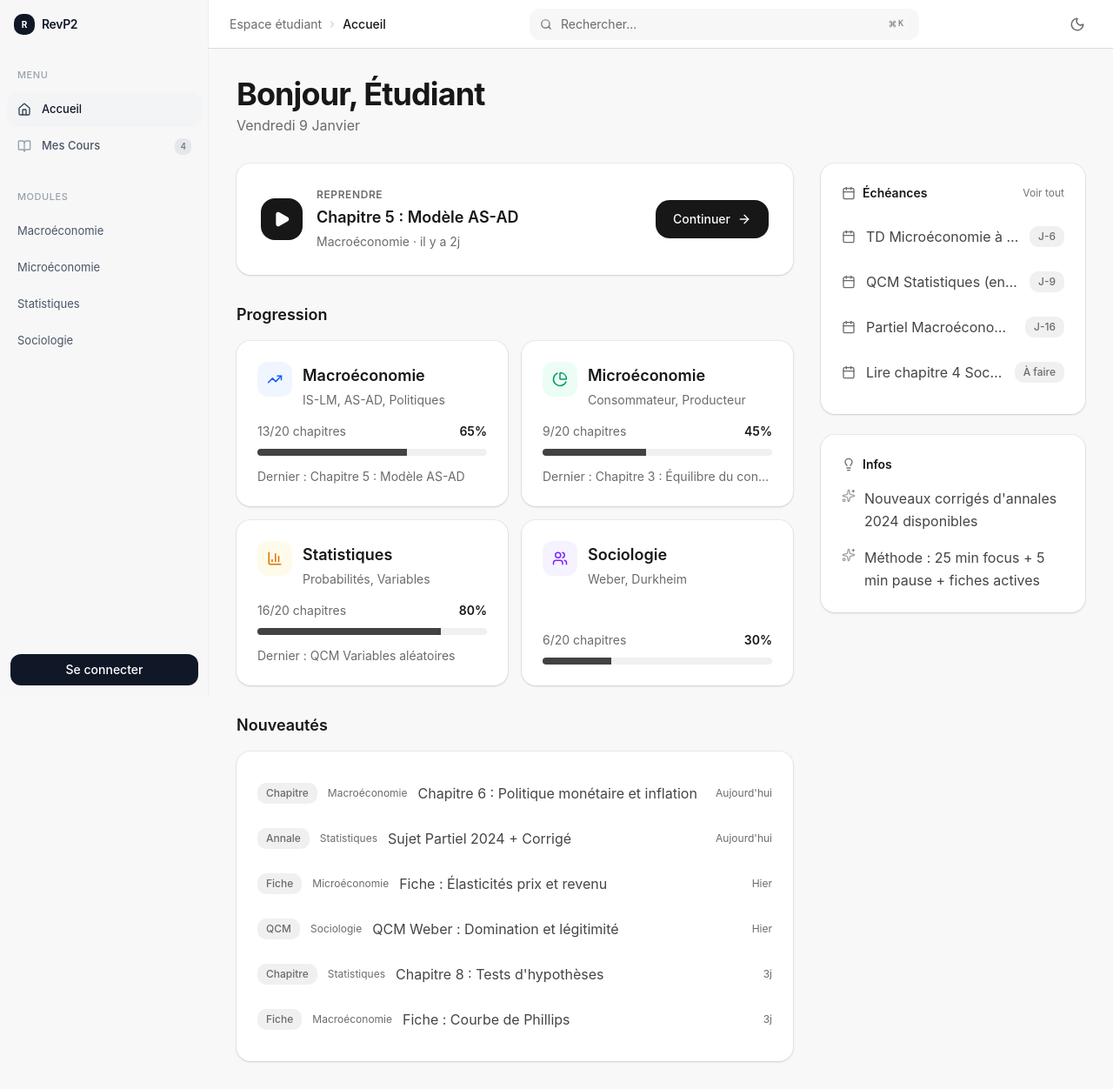
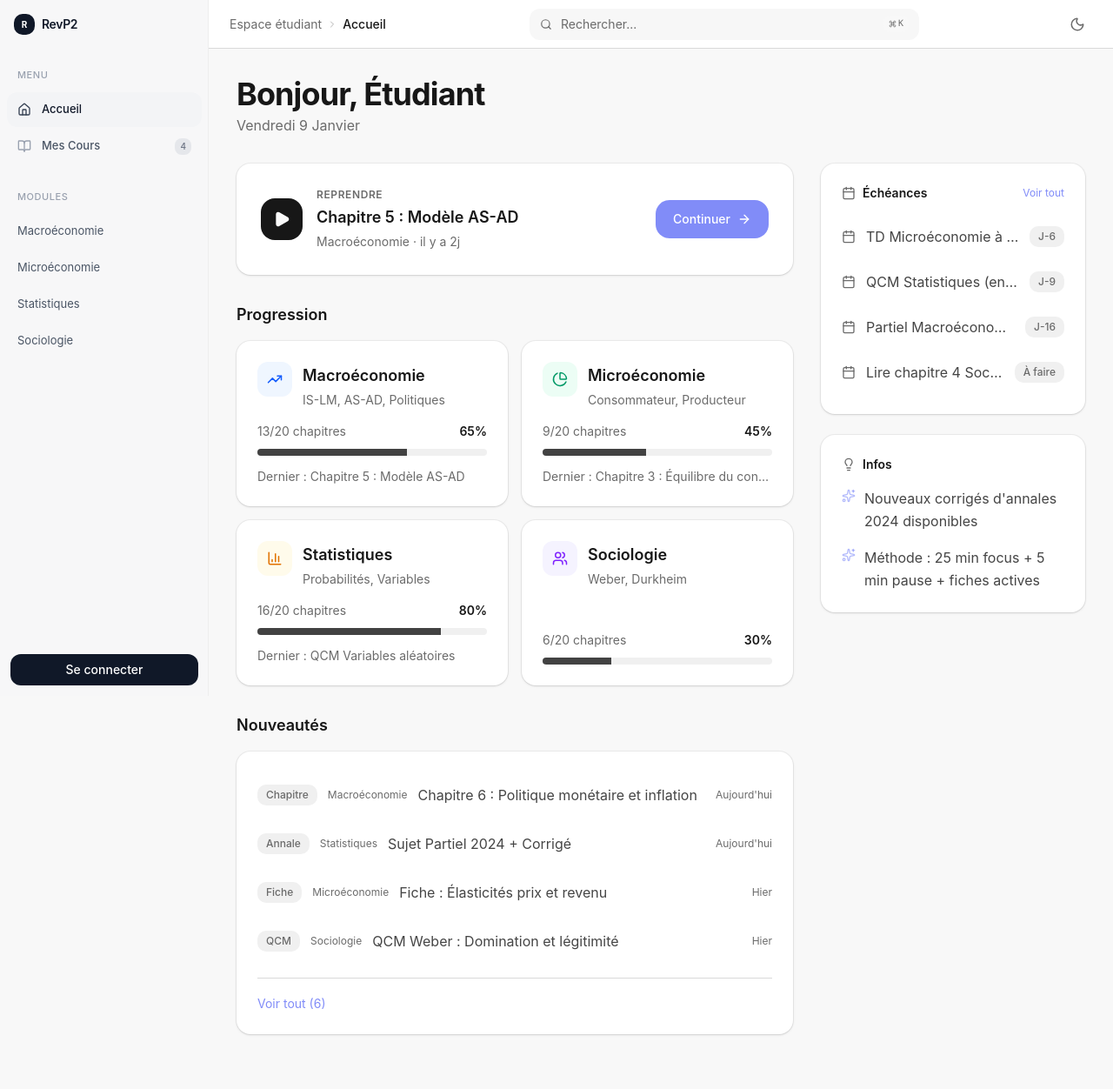
Before and after one commit to rbenhaga/L2_Eco, a React (Vite) app: page / in a window 1280 px wide. Shown: the whole page at 87% size. After the commit the page ends 1221 px from the top, so only its background shows below. Built offline with nearby package versions, Linux system fonts and the light colour scheme; no server answers.

Commit message:
feat(ui): E1+E2 polish - accent color + nouveautés density

```diff
--- a/src/index.css
+++ b/src/index.css
@@ -26,8 +26,8 @@
   --color-muted: #F0F0F0;
   --color-muted-foreground: #6B6B6B;
 
-  --color-accent: #F0F0F0;
-  --color-accent-foreground: #171717;
+  --color-accent: #818CF8;
+  --color-accent-foreground: #FFFFFF;
 
   --color-primary: #171717;
   --color-primary-foreground: #FAFAFA;
@@ -60,8 +60,8 @@ html.dark,
   --color-muted: #27272A;
   --color-muted-foreground: #A1A1AA;
 
-  --color-accent: #27272A;
-  --color-accent-foreground: #FAFAFA;
+  --color-accent: #A78BFA;
+  --color-accent-foreground: #FFFFFF;
 
   --color-primary: #FAFAFA;
   --color-primary-foreground: #18181B;
--- a/src/pages/Home.tsx
+++ b/src/pages/Home.tsx
@@ -77,7 +77,7 @@ function ResumeHero() {
 
                     <Link
                         to="/macro"
-                        className="inline-flex items-center gap-2 h-11 px-5 rounded-xl bg-primary text-primary-foreground text-sm font-medium hover:bg-primary/90 active:scale-[0.98] transition-all no-underline shrink-0 focus-visible:outline-none focus-visible:ring-2 focus-visible:ring-ring focus-visible:ring-offset-2"
+                        className="inline-flex items-center gap-2 h-11 px-5 rounded-xl bg-accent text-accent-foreground text-sm font-medium hover:bg-accent/90 active:scale-[0.98] transition-all no-underline shrink-0 focus-visible:outline-none focus-visible:ring-2 focus-visible:ring-accent focus-visible:ring-offset-2"
                     >
                         Continuer
                         <ArrowRight size={16} />
@@ -109,7 +109,7 @@ function ResumeHero() {
 
                 <Link
                     to={lastModule.href}
-                    className="inline-flex items-center gap-2 h-11 px-5 rounded-xl bg-primary text-primary-foreground text-sm font-medium hover:bg-primary/90 active:scale-[0.98] transition-all no-underline shrink-0 focus-visible:outline-none focus-visible:ring-2 focus-visible:ring-ring focus-visible:ring-offset-2"
+                    className="inline-flex items-center gap-2 h-11 px-5 rounded-xl bg-accent text-accent-foreground text-sm font-medium hover:bg-accent/90 active:scale-[0.98] transition-all no-underline shrink-0 focus-visible:outline-none focus-visible:ring-2 focus-visible:ring-accent focus-visible:ring-offset-2"
                 >
                     Continuer
                     <ArrowRight size={16} />
@@ -134,7 +134,7 @@ function ModuleProgressCard({ module }: { module: ModuleProgress }) {
                         </div>
                         <div className="flex-1 min-w-0 pt-0.5">
                             <div className="flex items-start justify-between gap-2">
-                                <h3 className="text-base xl:text-lg font-semibold text-foreground mb-1 group-hover:text-foreground/80 transition-colors">
+                                <h3 className="text-base xl:text-lg font-semibold text-foreground mb-1 group-hover:text-accent transition-colors">
                                     {module.title}
                                 </h3>
                                 <ArrowRight
@@ -179,7 +179,7 @@ function ContentItemRow({ item }: { item: ContentItem }) {
     return (
         <Link
             to={item.href}
-            className="flex items-center gap-3 py-3 min-h-[48px] hover:bg-muted/30 -mx-1 px-1 rounded-lg transition-colors no-underline group focus-visible:outline-none focus-visible:ring-2 focus-visible:ring-ring"
+            className="flex items-center gap-3 py-3.5 min-h-[52px] hover:bg-muted/30 -mx-1 px-1 rounded-lg transition-colors no-underline group focus-visible:outline-none focus-visible:ring-2 focus-visible:ring-ring"
         >
             <span className={`px-2.5 py-1 rounded-md text-xs font-medium ${typeStyle} shrink-0`}>
                 {item.type}
@@ -232,7 +232,7 @@ function Widget({ title, icon: Icon, children, action }: {
                 {action && (
                     <Link
                         to={action.href}
-                        className="text-xs text-foreground/60 hover:text-foreground hover:underline no-underline focus-visible:outline-none focus-visible:ring-2 focus-visible:ring-ring rounded px-1 -mx-1"
+                        className="text-xs text-accent hover:text-accent/80 hover:underline no-underline focus-visible:outline-none focus-visible:ring-2 focus-visible:ring-ring rounded px-1 -mx-1"
                     >
                         {action.label}
                     </Link>
@@ -294,10 +294,20 @@ export function Home() {
                         </h2>
                         <Card className="p-5 xl:p-6">
                             <div className="space-y-1">
-                                {dashboard.nouveautes.map(item => (
+                                {dashboard.nouveautes.slice(0, 4).map(item => (
                                     <ContentItemRow key={item.id} item={item} />
                                 ))}
                             </div>
+                            {dashboard.nouveautes.length > 4 && (
+                                <div className="mt-4 pt-4 border-t border-border">
+                                    <Link
+                                        to="/nouveautes"
+                                        className="text-sm text-accent hover:text-accent/80 hover:underline no-underline focus-visible:outline-none focus-visible:ring-2 focus-visible:ring-ring rounded px-1 -mx-1"
+                                    >
+                                        Voir tout ({dashboard.nouveautes.length})
+                                    </Link>
+                                </div>
+                            )}
                         </Card>
                     </section>
                 </div>
@@ -328,7 +338,7 @@ export function Home() {
                                         key={item.id}
                                         className="flex items-start gap-2.5 text-sm xl:text-base"
                                     >
-                                        <Sparkles size={16} className="text-foreground/40 shrink-0 mt-0.5" />
+                                        <Sparkles size={16} className="text-accent/60 shrink-0 mt-0.5" />
                                         <p className="text-foreground/80 leading-relaxed">
                                             {item.content}
                                         </p>
```
